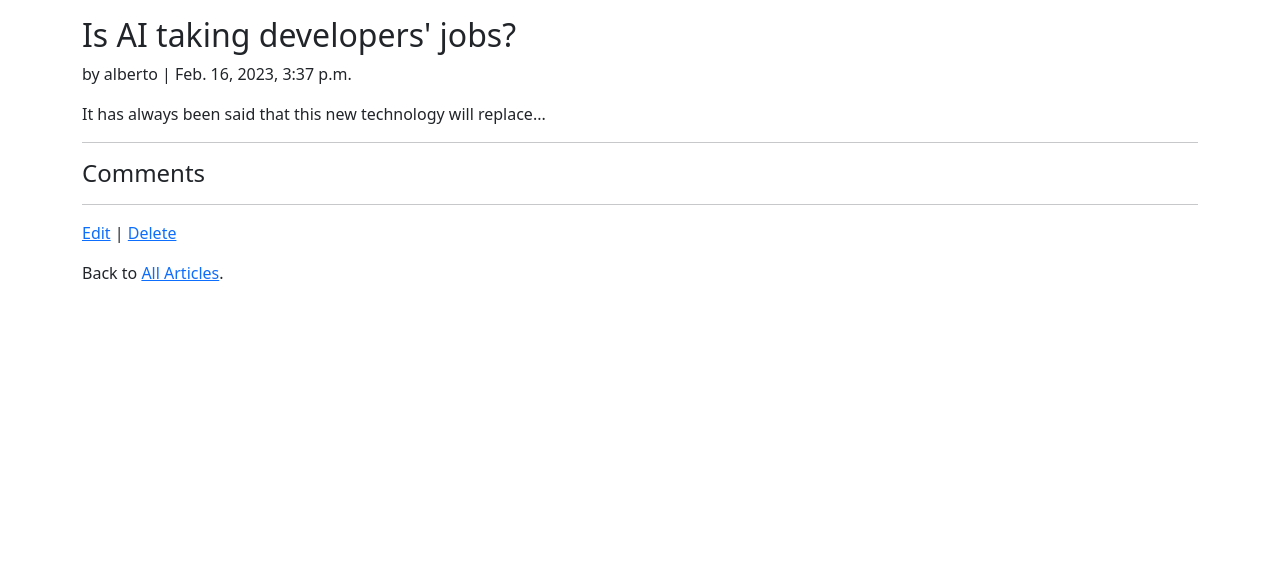
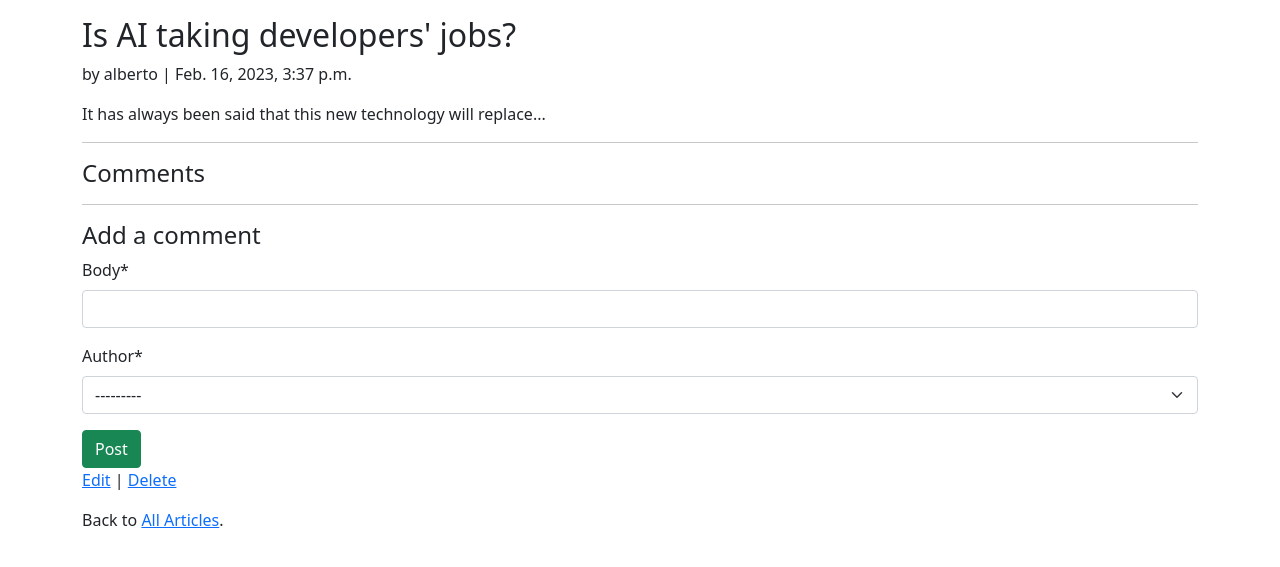
Before and after one commit to ralberrto/newspaper, a Django app: page /articles/1/ in a window 1280 px wide. Shown: the part 73-640 px from the top of the page. Run offline with Django 4.2, Linux system fonts and the light colour scheme; a user stored in the database is signed in; data comes from the database, SQL or seed files in the repository; data that the repository does not hold is empty; some libraries are stand-ins or nearby versions.

Commit message:
Create CommentForm, add it to ArticleDetailView and include it in template

```diff
--- /dev/null
+++ b/articles/forms.py
@@ -0,0 +1,8 @@
+from django import forms
+from .models import Comment
+
+
+class CommentForm(forms.ModelForm):
+    class Meta:
+        model = Comment
+        fields = ("body", "author")
--- a/articles/views.py
+++ b/articles/views.py
@@ -4,6 +4,7 @@ from django.views.generic.edit import UpdateView, DeleteView
 from django.contrib.auth.mixins import LoginRequiredMixin, UserPassesTestMixin
 from django.urls import reverse_lazy
 from .models import Article
+from .forms import CommentForm
 
 
 class ArticleListView(LoginRequiredMixin, ListView):
@@ -14,6 +15,11 @@ class ArticleListView(LoginRequiredMixin, ListView):
 class ArticleDetailView(LoginRequiredMixin, DetailView):
     model = Article
     template_name = "article_detail.html"
+
+    def get_context_data(self, **kwargs):
+        context = super().get_context_data(**kwargs)
+        context["comment_form"] = CommentForm()
+        return context
 
 
 class ArticleUpdateView(LoginRequiredMixin, UserPassesTestMixin, UpdateView):
--- a/templates/article_detail.html
+++ b/templates/article_detail.html
@@ -1,4 +1,6 @@
 {% extends "base.html" %}
+
+{% load crispy_forms_tags %}
 
 {% block title %}Article Details{% endblock title %}
 {% block content %}
@@ -18,6 +20,13 @@
 </p>
 {% endfor %}
 <hr />
+
+<h4>Add a comment</h4>
+<form action="" method="post">{% csrf_token %}
+    {{ comment_form|crispy }}
+    <input class="btn btn-success ml-2" type="submit" value="Post" />
+</form>
+
 <p><a href="{% url 'article_edit' article.pk %}">Edit</a> | <a href="{% url 'article_delete' article.pk %}">Delete</a>
 </p>
 <p>Back to <a href="{% url 'article_list' %}">All Articles</a>.</p>
```
